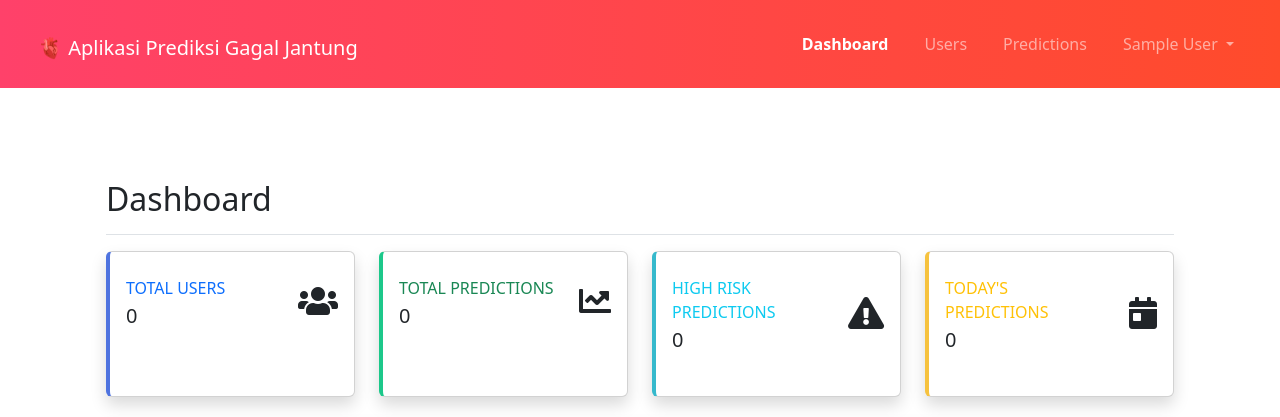
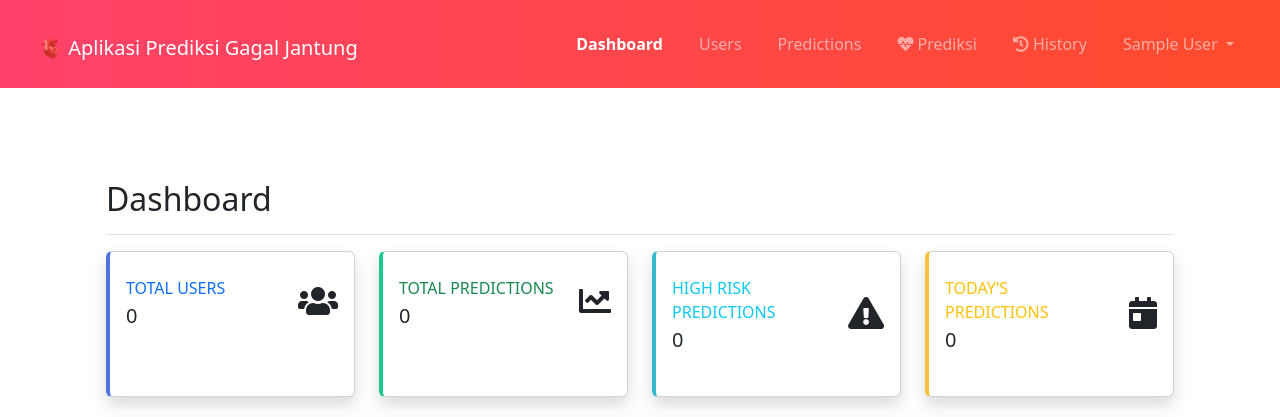
Before and after one commit to Kubagus/flask-heart-failure, a Flask app: page /admin/dashboard in a window 1280 px wide. Shown: the top 417 px of the page. Run offline with Flask 2, Linux system fonts and the light colour scheme; the visitor is signed in with stand-in values (Sample User, id 1); data comes from the database, SQL or seed files in the repository; data that the repository does not hold is empty; parts of the project's set-up code (start-up, migrations or seed data) failed here and were passed over; some libraries are stand-ins or nearby versions.

Commit message:
benerin fitur prediksi yg ilang

```diff
--- a/templates/base.html
+++ b/templates/base.html
@@ -32,14 +32,17 @@
                             <li class="nav-item">
                                 <a class="nav-link" href="{{ url_for('admin_predictions') }}">Predictions</a>
                             </li>
-                        {% else %}
-                            <li class="nav-item">
-                                <a class="nav-link" href="{{ url_for('prediksi') }}">Prediksi</a>
-                            </li>
-                            <li class="nav-item">
-                                <a class="nav-link" href="{{ url_for('history') }}">History</a>
-                            </li>
                         {% endif %}
+                        <li class="nav-item">
+                            <a class="nav-link {% if request.endpoint == 'prediksi' %}active{% endif %}" href="{{ url_for('prediksi') }}">
+                                <i class="fas fa-heartbeat"></i> Prediksi
+                            </a>
+                        </li>
+                        <li class="nav-item">
+                            <a class="nav-link {% if request.endpoint == 'history' %}active{% endif %}" href="{{ url_for('history') }}">
+                                <i class="fas fa-history"></i> History
+                            </a>
+                        </li>
                         <li class="nav-item dropdown">
                             <a class="nav-link dropdown-toggle" href="#" role="button" data-bs-toggle="dropdown">
                                 {{ session.full_name }}
```
